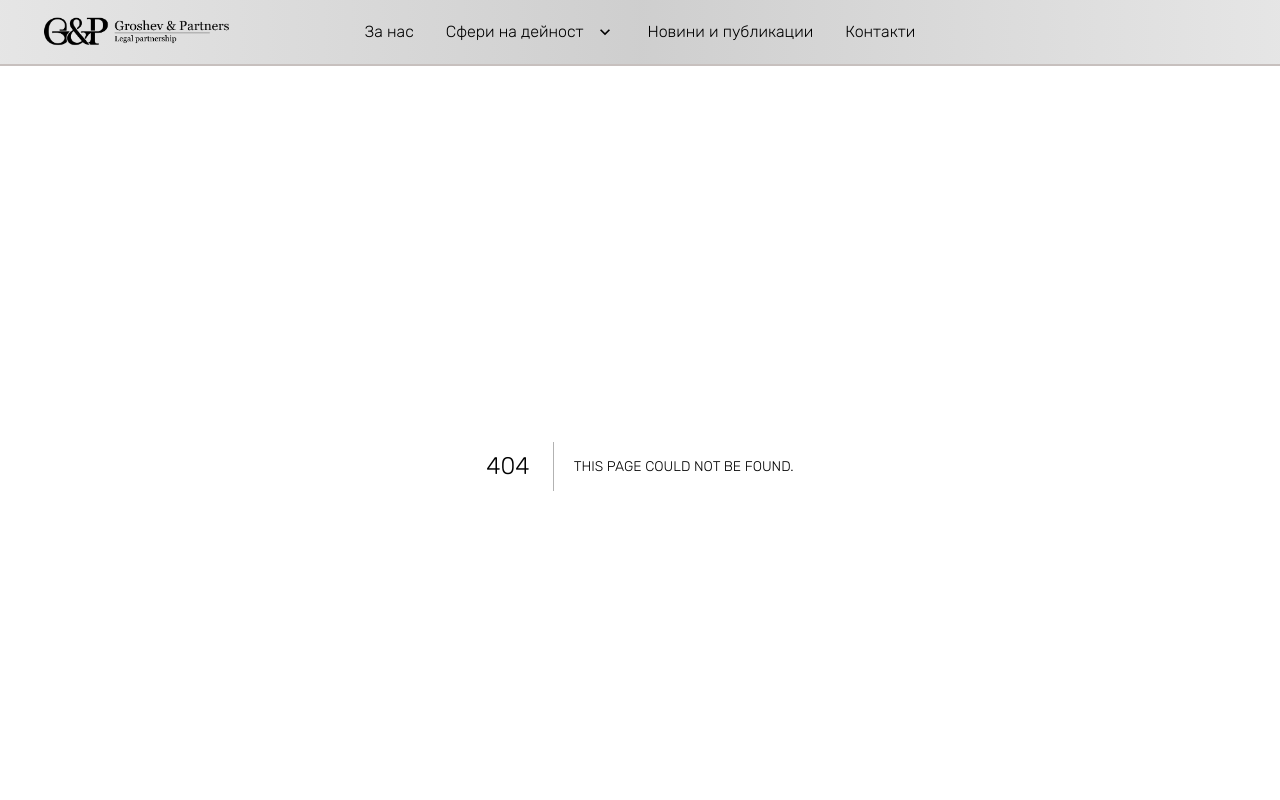
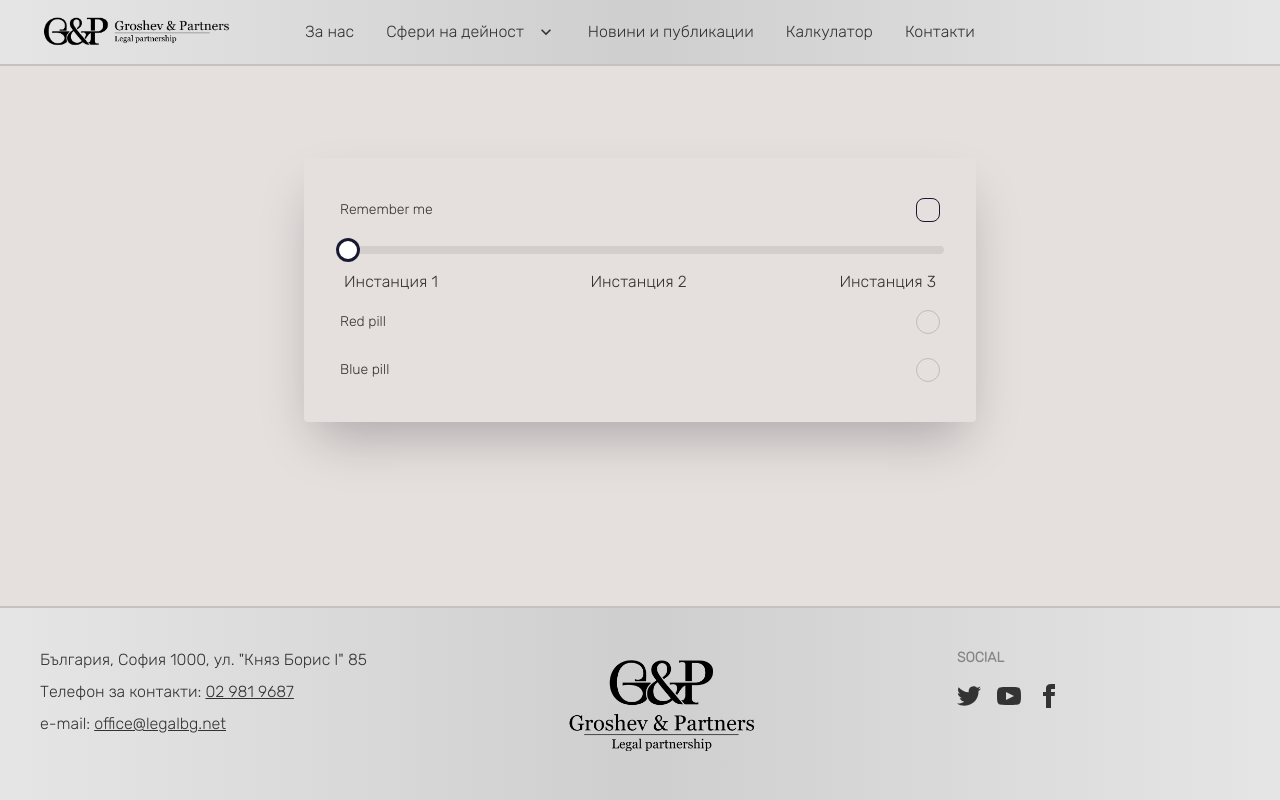
Before and after one commit to Radoslav-Marinovv/lawyers-next, a Next.js app: page /calculator in a window 1280 px wide. Before the commit this address had no page. Shown: the top 800 px of the page. Built offline with nearby package versions, Linux system fonts and the light colour scheme.

Commit message:
U on background images moved to global.css file

```diff
--- a/components/NavigationBar.tsx
+++ b/components/NavigationBar.tsx
@@ -3,7 +3,6 @@ import Link from 'next/link'
 import React from 'react'
 import GPLogo from '../public/gp-nav.png'
 
-// background color bg-base-100
 const NavigationBar = () => {
   return (
     <nav
@@ -48,6 +47,10 @@ const NavigationBar = () => {
             <hr />
             <div className="py-2">
               <Link href="/news">Новини и публикации</Link>
+            </div>
+            <hr />
+            <div className="py-2">
+              <Link href="/calculator">Калкулатор</Link>
             </div>
             <hr />
             <div className="py-2">
@@ -103,6 +106,10 @@ const NavigationBar = () => {
           </li>
           <li
             className='transition-all hover:scale-105 hover:font-semibold'>
+            <Link href="/calculator">Калкулатор</Link>
+          </li>
+          <li
+            className='transition-all hover:scale-105 hover:font-semibold'>
             <Link href="/contacts">Контакти</Link>
           </li>
         </ul>
--- /dev/null
+++ b/pages/calculator.tsx
@@ -0,0 +1,47 @@
+import React, { useState } from 'react'
+
+const Calculator = () => {
+  const [instanceValue, setInstanceValue] = useState<number>(1)
+  const onValueChange = (e: React.ChangeEvent<HTMLInputElement>) => {
+    if (e.currentTarget.value === "0")
+      setInstanceValue(0)
+    if (e.currentTarget.value === "1")
+      setInstanceValue(1)
+    else (e.currentTarget.value === "2")
+    setInstanceValue(2)
+  }
+  return (
+    <>
+      <div>
+
+      </div>
+      <div className='max-w-2xl justify-center items-center m-auto'>
+        <div className="card-body shadow-2xl rounded form-control">
+          <label className="cursor-pointer label">
+            <span className="label-text">Remember me</span>
+            <input type="checkbox" className="checkbox checkbox-accent" />
+          </label>
+
+          <input type="range" min={1} max={3} value={instanceValue} onChange={(e) => { onValueChange(e) }} className="range range-accent" step={1} />
+          <div className="w-full flex justify-between text-base px-2">
+            <span>Инстанция 1</span>
+            <span>Инстанция 2</span>
+            <span>Инстанция 3</span>
+          </div>
+
+          <label className="label cursor-pointer">
+            <span className="label-text">Red pill</span>
+            <input type="radio" name="radio-10" className="radio checked:radio-accent" />
+          </label>
+          <label className="label cursor-pointer">
+            <span className="label-text">Blue pill</span>
+            <input type="radio" name="radio-10" className="radio checked:radio-accent" />
+          </label>
+        </div>
+
+      </div>
+    </>
+  )
+}
+
+export default Calculator
--- a/pages/index.tsx
+++ b/pages/index.tsx
@@ -9,7 +9,7 @@ const Home: NextPage = () => {
         <meta name="viewport" content="width=device-width, initial-scale=1" />
       </Head>
       <div className='flex flex-col h-full w-full' >
-        <div className='bg-index-background-image-courthouse  bg-cover w-full h-80'></div>
+        <div className='bg-image-courthouse bg-cover w-full h-80'></div>
         <div className='max-w-4xl self-center text-justify py-4'>
           <h1 className='text-center'>„Грошев и партньори”</h1>
           <p className='text-lg font-medium indent-10 p-2'>
--- a/pages/legal-services.tsx
+++ b/pages/legal-services.tsx
@@ -11,7 +11,7 @@ const LegalServices: NextPage = () => {
         <meta name="viewport" content="width=device-width, initial-scale=1" />
       </Head>
       <div className='flex flex-col h-full w-full text-justify'>
-        <div className='h-[350px] w-full bg-themida-statue bg-no-repeat bg-fixed bg-cover'></div>
+        <div className='h-[350px] w-full bg-image-themida-statue background-paralax'></div>
         <article
           id='1'
           className='p-4 max-w-4xl self-center'
@@ -31,7 +31,7 @@ const LegalServices: NextPage = () => {
             </p>
           </div>
         </article>
-        <div className='h-[350px] w-full bg-themida-statue bg-no-repeat bg-fixed bg-cover'></div>
+        <div className='h-[350px] w-full bg-image-themida-statue background-paralax'></div>
         <article
           id='2'
           className='p-4 max-w-4xl self-center'
@@ -45,7 +45,7 @@ const LegalServices: NextPage = () => {
             </p>
           </div>
         </article>
-        <div className='h-[350px] w-full bg-library-head-ladder bg-no-repeat bg-fixed bg-cover'></div>
+        <div className='h-[350px] w-full bg-image-library-head-ladder background-paralax'></div>
 
         <article
           id='3'
@@ -81,7 +81,7 @@ const LegalServices: NextPage = () => {
             </p>
           </div>
         </article>
-        <div className='h-[350px] w-full bg-library-head-ladder bg-no-repeat bg-fixed bg-cover'></div>
+        <div className='h-[350px] w-full bg-image-library-head-ladder background-paralax'></div>
 
         <article
           id='4'
@@ -112,7 +112,7 @@ const LegalServices: NextPage = () => {
           </div>
         </article>
 
-        <div className='h-[350px] w-full bg-library-round-ladder bg-no-repeat bg-fixed bg-cover'></div>
+        <div className='h-[350px] w-full bg-image-library-round-ladder background-paralax'></div>
 
         <article
           id='5'
@@ -158,7 +158,7 @@ const LegalServices: NextPage = () => {
             </div>
           </div>
         </article>
-        <div className='h-[350px] w-full bg-library-round-ladder bg-no-repeat bg-fixed bg-cover'></div>
+        <div className='h-[350px] w-full bg-image-library-round-ladder background-paralax'></div>
 
         <article
           id='6'
@@ -195,7 +195,7 @@ const LegalServices: NextPage = () => {
             </div>
           </div>
         </article>
-        <div className='h-[350px] w-full bg-library-straight-ladder bg-no-repeat bg-fixed bg-cover'></div>
+        <div className='h-[350px] w-full bg-image-library-straight-ladder background-paralax'></div>
 
         <article
           id='7'
@@ -219,7 +219,7 @@ const LegalServices: NextPage = () => {
             </p>
           </div>
         </article>
-        <div className='h-[350px] w-full bg-library-straight-ladder bg-no-repeat bg-fixed bg-cover'></div>
+        <div className='h-[350px] w-full bg-image-library-straight-ladder background-paralax'></div>
       </div>
     </>
   )
--- a/styles/globals.css
+++ b/styles/globals.css
@@ -41,6 +41,32 @@ font-weight: 700;
 text-transform: uppercase;
 }
 
-.google-map * {
+.google-map {
   border-style: none;
 }
+
+.background-paralax {
+  background-repeat: no-repeat;
+  background-attachment: fixed;
+  background-size: cover;
+}
+
+.bg-image-themida-statue {
+  background-image: url('/themida-statue.jpg');
+}
+
+.bg-image-library-head-ladder {
+  background-image: url('/library-head-ladder.jpg');
+}
+
+.bg-image-library-round-ladder {
+  background-image: url('/library-round-ladder.jpg');
+}
+
+.bg-image-library-straight-ladder {
+  background-image: url('/library-straight-ladder.jpg');
+}
+
+.bg-image-courthouse {
+  background-image: url('/courthouse.jpg');
+}
--- a/tailwind.config.js
+++ b/tailwind.config.js
@@ -11,12 +11,12 @@ module.exports = {
   theme: {
     extend: {
       backgroundImage: {
-        "hero-pattern-image": "url('/pattern-image.jpg')",
-        "index-background-image-courthouse": "url('/courthouse.jpg')",
-        "library-head-ladder": "url('/library-head-ladder.jpg')",
-        "library-round-ladder": "url('/library-round-ladder.jpg')",
-        "library-straight-ladder": "url('/library-straight-ladder.jpg')",
-        "themida-statue": "url('/themida-statue.jpg')",
+        //"hero-pattern-image": "url('/pattern-image.jpg')",
+        // "image-courthouse": "url('/courthouse.jpg')",
+        //"library-head-ladder": "url('/library-head-ladder.jpg')",
+        //"library-round-ladder": "url('/library-round-ladder.jpg')",
+        //"library-straight-ladder": "url('/library-straight-ladder.jpg')",
+        //"themida-statue": "url('/themida-statue.jpg')",
       },
     },
   },
```
